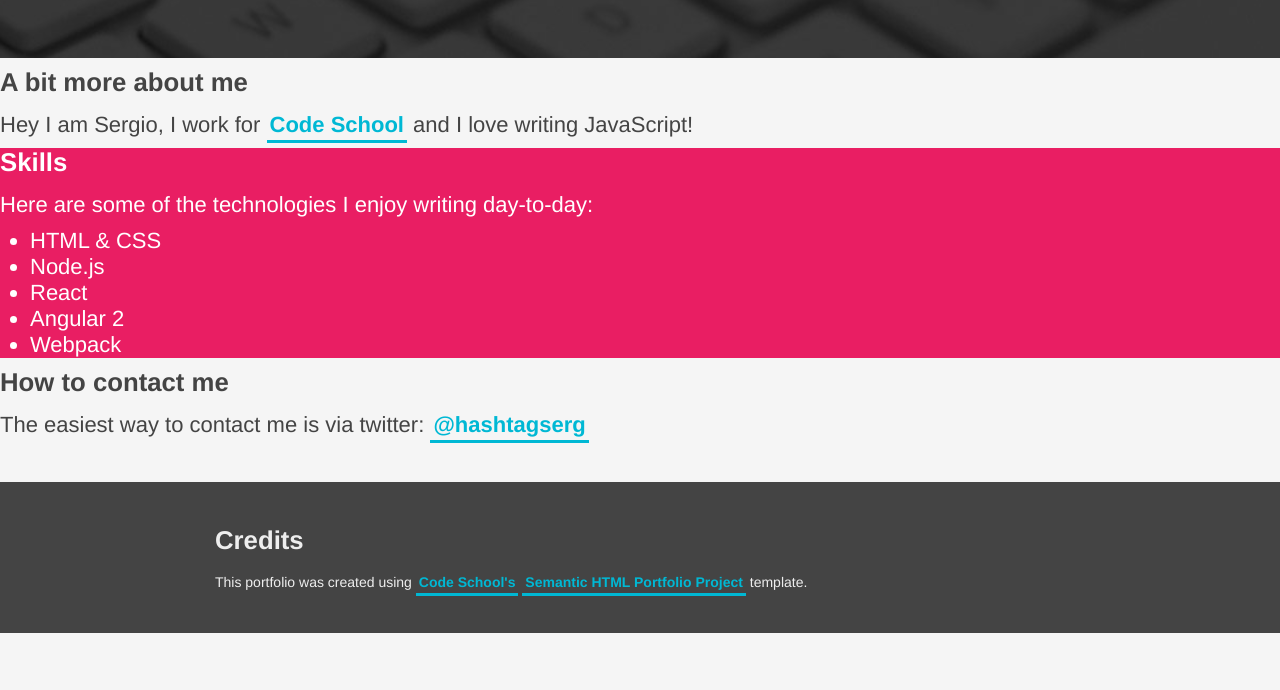
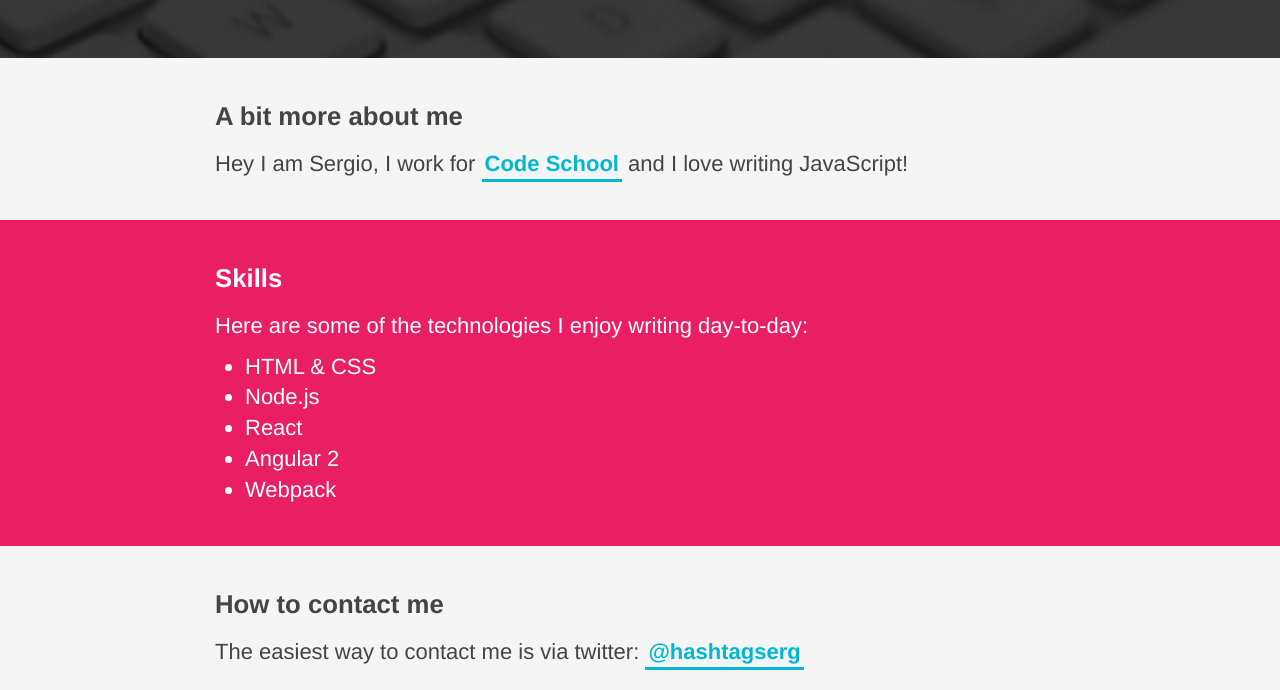
Before and after one commit to codeschool-projects/SemanticHTMLPortfolioProject, a website: page src/index.html in a window 1280 px wide. Shown: the part 262-952 px from the top of the page. Before the commit the page ends 895 px from the top, so only its background shows below. Drawn offline with Linux system fonts and the light colour scheme.

Commit message:
this is the newest version

```diff
--- a/src/index.html
+++ b/src/index.html
@@ -23,16 +23,16 @@
   </header>
   <main>
 
-  <div class="tagline">
-<section>
+  <section class="tagline">
+<div class="content-wrapper">
       <h3>A bit more about me</h3>
       <p>Hey I am Sergio, I work for <a target="_blank" href="https://www.codeschool.com">Code School</a> and I love writing JavaScript!</p>
-    </section>
-  </div>
+    </div>
+  </section>
 
 
-  <div class="skills">
-    <section>
+  <section class="skills">
+    <div class="content-wrapper">
         <h3>Skills</h3>
       <p>Here are some of the technologies I enjoy writing day-to-day:</p>
       <ul>
@@ -42,15 +42,15 @@
         <li>Angular 2</li>
         <li>Webpack</li>
       </ul>
-    </section>
-  </div>
+    </div>
+  </section>
 
-<div class="contact">
-      <section>
+<section class="contact">
+      <div class="content-wrapper">
       <h3>How to contact me</h3>
       <p>The easiest way to contact me is via twitter: <a target="_blank" href="https://twitter.com/hashtagserg">@hashtagserg</a></p>
+  </div>
   </section>
-  </div>
 </main>
 
   <footer>
```
